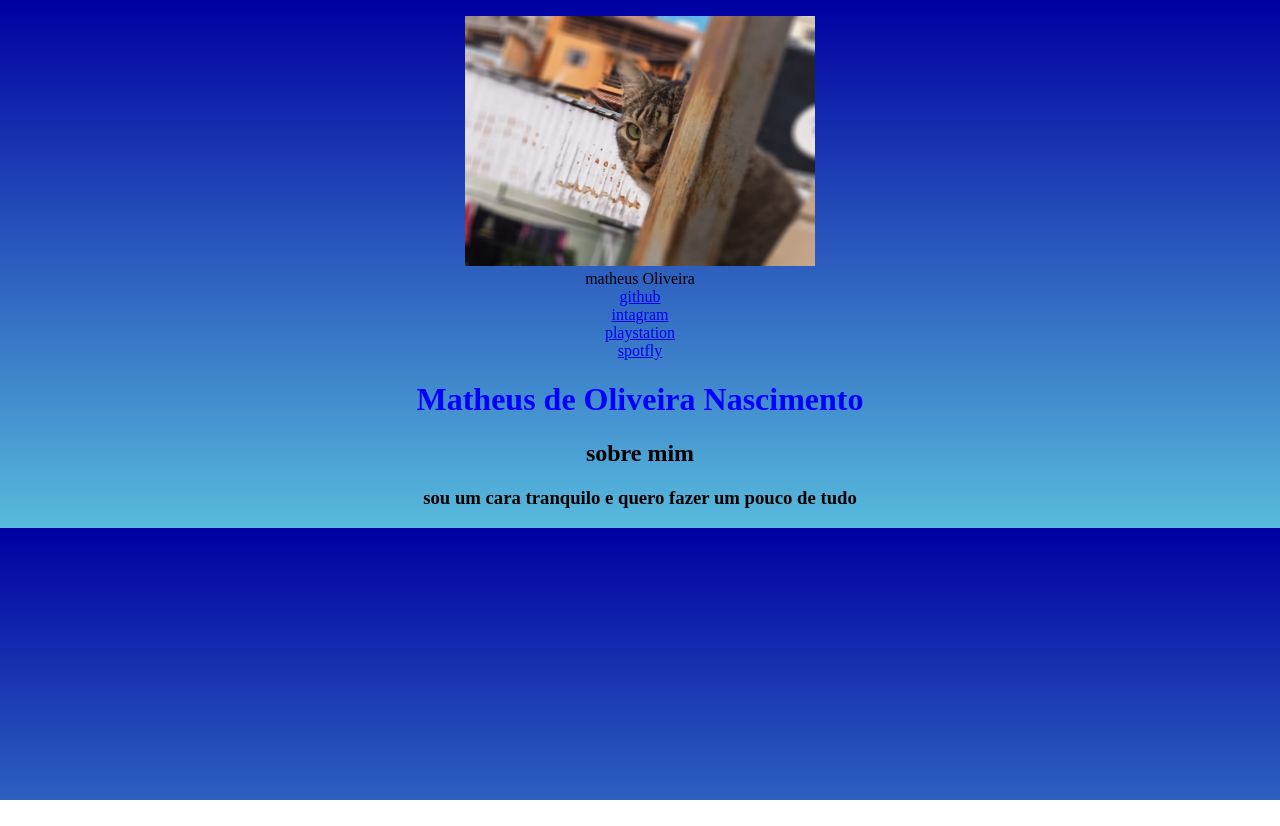
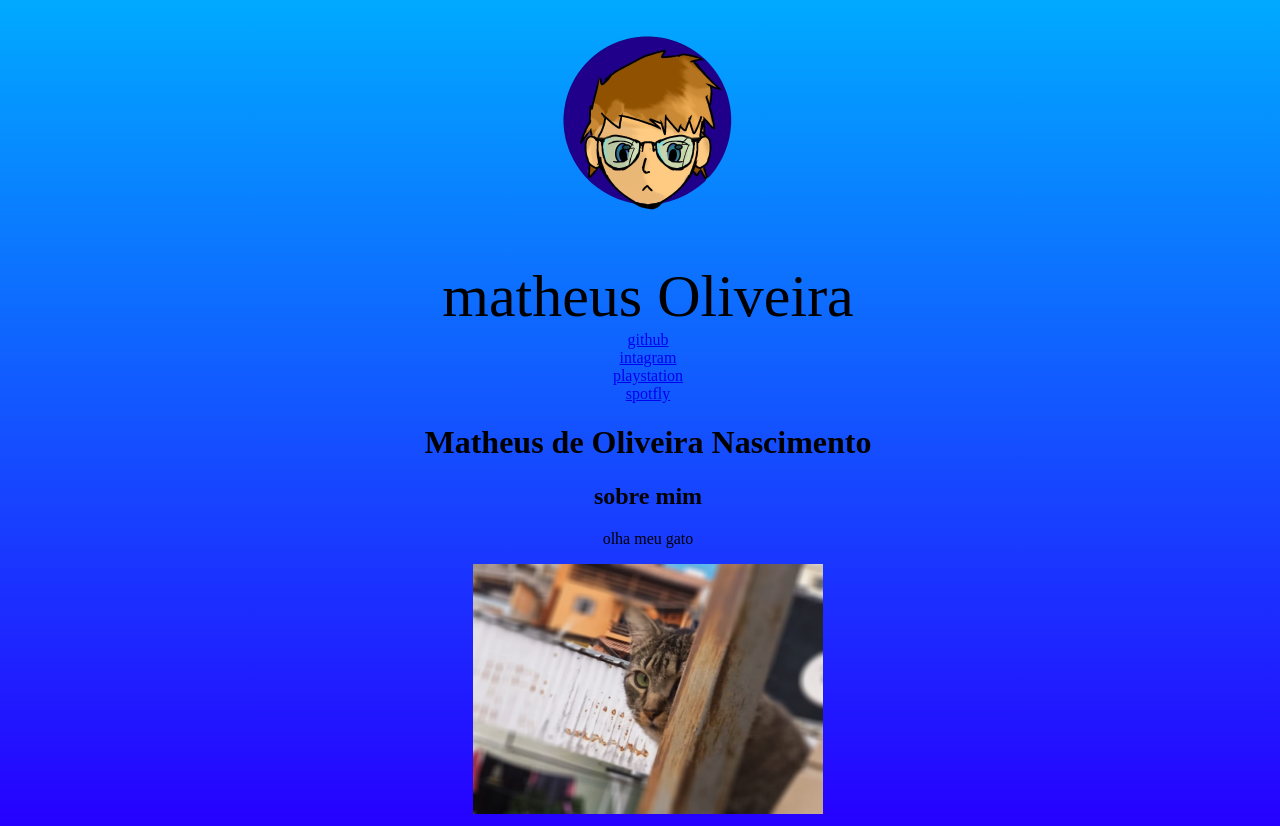
Before and after one commit to Matheu0n/meu_perfil, a plain HTML site: page index.html in a window 1280 px wide. Before the commit the page ends 800 px from the top, so only its background shows below. Drawn offline with Linux system fonts and the light colour scheme.

Commit message:
Add files via upload

```diff
--- a/css/main.css
+++ b/css/main.css
@@ -1,12 +1,24 @@
+/*meu comentario*/
+*{
+    margin: 1;/*margem*/
+    padding: 1;/*preechimento*/
+   }
+
 body{
+    height: 100% ; /*aultura*/
+    width: 100% ; /*largura*/
+    display: flex;
+    justify-content: center;
     text-align: center;
-    text-size-adjust: 100px;
-    background: linear-gradient(rgb(0, 0, 161),rgb(88, 187, 220));
-    shape-image-threshold: inherit;
+    background: linear-gradient(#00aaff ,#2600ff);
+    background-repeat: no-repeat;
 }
-h1{
-    color: blue;
+.imagem{
+    display:;
 }
-css/main.css{
-    ;
+.name{
+    display: flex;
+    justify-content: center;
+    font-size:60px;
+    font-family:;
 }
--- a/index.html
+++ b/index.html
@@ -8,7 +8,7 @@
 <body>
     <main class="#">
         <div class="imagem">
-            <img src="img/WhatsApp Image 2023-09-23 at 09.45.38.jpeg" alt="foto do meu gato" width="350px" height="250px" class="css/main.css">
+            <img src="img/avatar.png" alt="foto do meu gato" width="250px" height="250px" class="css/main.css">
         </div>
         <div class="name">matheus Oliveira</div>
             <DIV class="redes sociais">
@@ -22,24 +22,35 @@
                     <a href="#"target="_blank">
                         <i class="ph ph-instagram-logo"></i>
                    </a>
-                   <span><a href="https://www.instagram.com/matheus.on939/?next=%2F"target="_blank">intagram</a></span>
+                   <span><a href="https://www.instagram.com/matheus.on939/?next=%2F"target="_blank">intagram</a>
+                </span>
                    </div>
                    <div class="icon">
                     <a href="#"target="_blank">
                         <i class="ph ph-playstation-logo"></i>
                    </a>
-                   <span><a href="https://www.playstation.com/pt-br/dragonleozms/"target="_blank">playstation</a></span>
+                   <span><a href="https://www.playstation.com/pt-br/dragonleozms/"target="_blank">playstation</a>
+                </span>
                    </div><div class="icon">
                     <a href="#"target="_blank">
                         <i class="ph ph-spotfly-logo"></i>
                    </a>
-                   <span><a href="https://open.spotify.com/user/mm510746yr7ec9ybtpkce7lrp"target="_blank">spotfly</a></span>
+                   <span><a href="https://open.spotify.com/user/mm510746yr7ec9ybtpkce7lrp"target="_blank">spotfly</a>
+                   </span>
+
+                   </div>
+                   <div class="email">
+                    <a href="mailto:matheuson939@gmail.com">
+                        <i class="ph-duotone ph-microsoft-outlook-logo"></i></a>
                    </div>
                     <div>
                         <h1>Matheus de Oliveira Nascimento</h1>
                         <h2>sobre mim</h2>
 
-                        <h3>sou um cara tranquilo e quero fazer um pouco de tudo</h3>
+                        <p>olha meu gato</p>
+                        <div class="imagem">
+                            <img src="img/WhatsApp Image 2023-09-23 at 09.45.38.jpeg" alt="foto do meu gato" width="350px" height="250px" class="css/main.css">
+                        </div>
                     </div>
                 </div>
             </DIV>
```
Also changed, not shown: img/avatar.jpg (added), img/avatar.png (added), img/back.jpeg (added), img/front.jpeg (added).
